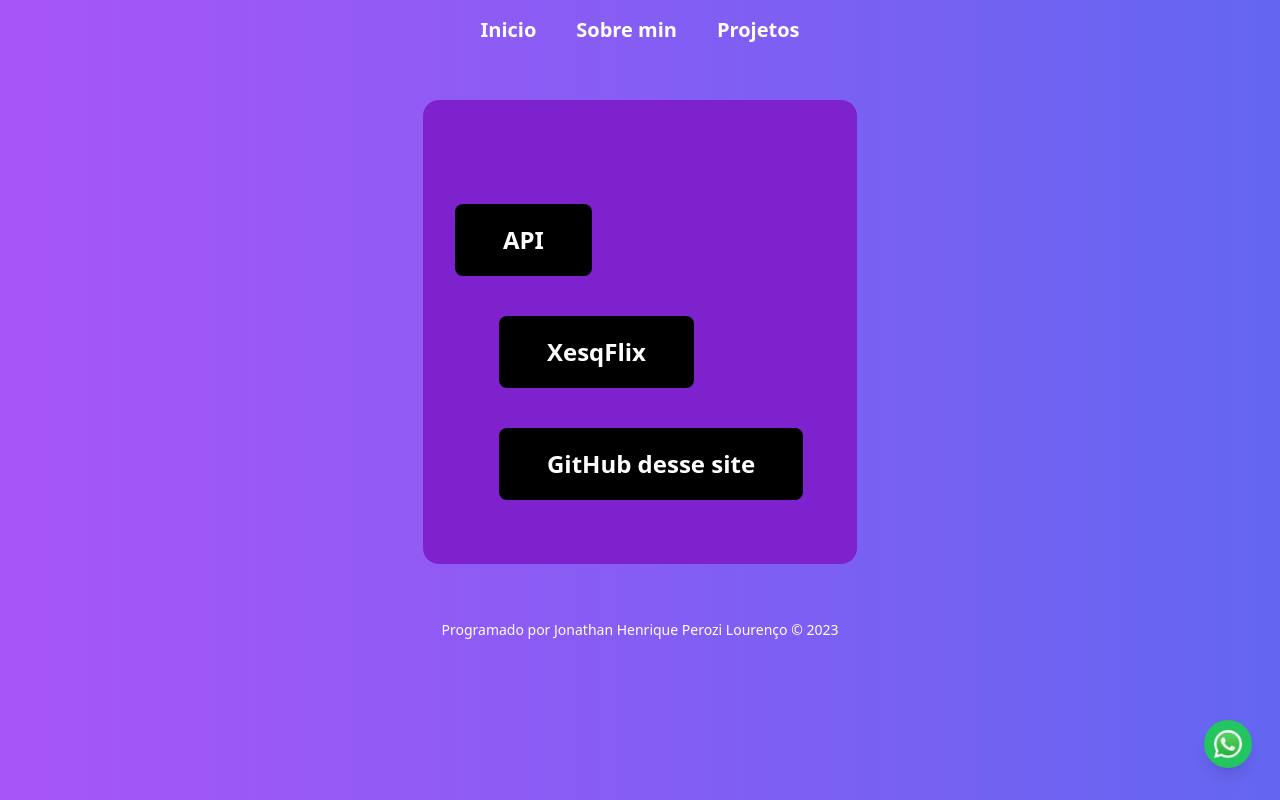
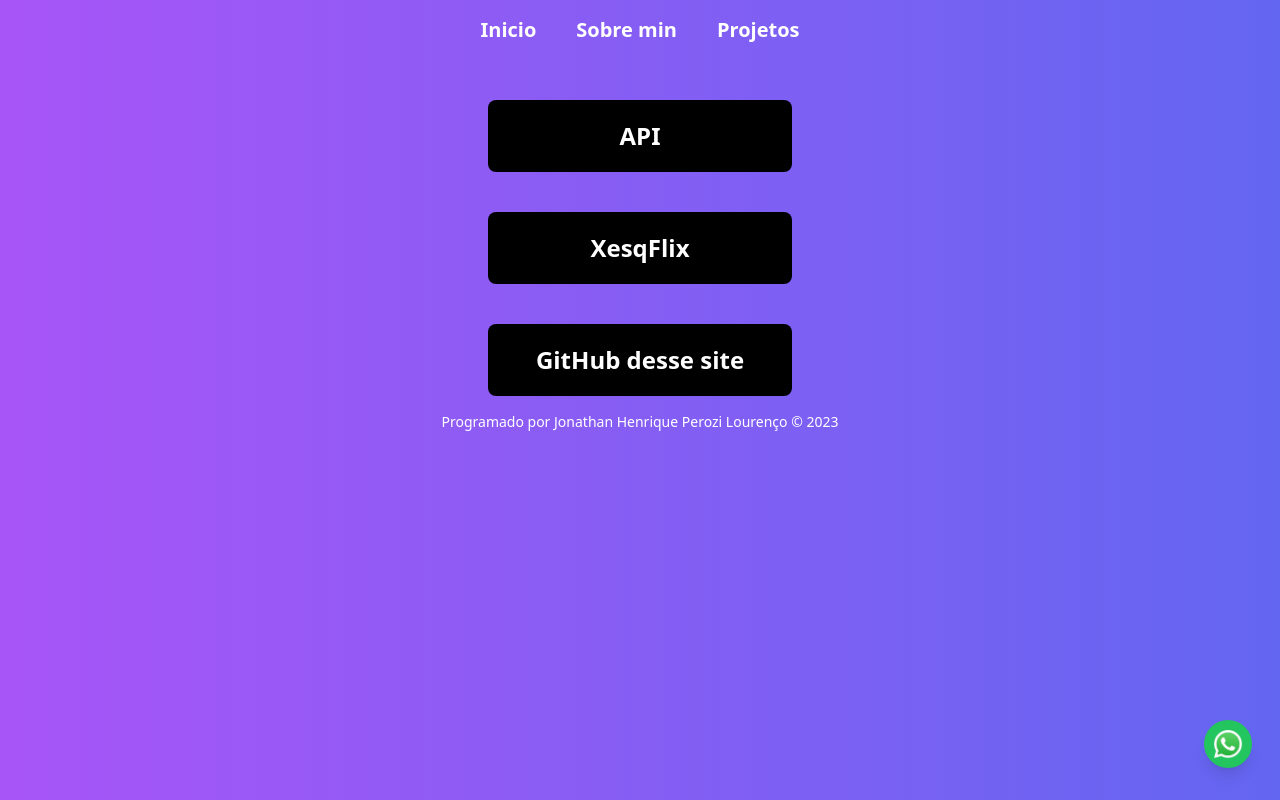
Before and after one commit to jhowk14/Meu_portifolio_em_nextjs, a Next.js app: page /projetos in a window 1280 px wide. Built offline with nearby package versions, Linux system fonts and the light colour scheme.

Commit message:
re-estilizando a page projetos

```diff
--- a/src/app/projetos/page.tsx
+++ b/src/app/projetos/page.tsx
@@ -4,17 +4,18 @@
     return (
         <div className="flex justify-center">
             <div className="flex justify-center">
-        <div className="flex flex-wrap justify-center md:justify-start md:space-x-11 py-16 text-gray-200 px-8 w-11/12 sm:w-10/12 md:w-8/12 lg:w-6/12 text-center bg-purple-700 rounded-2xl m-10">
-          <p className="mt-10 inline-block font-bold bg-black hover:bg-gray-700 text-white py-5 px-12 rounded-lg text-2xl">
+            <div className="grid grid-cols-1">
+              <p className="mt-10 justify-center flex font-bold bg-black hover:bg-gray-700 text-white py-5 px-12 rounded-lg text-2xl">
                 <Link href="/projetos/apirest">API</Link>
               </p>
-          <p className="mt-10 inline-block bg-black hover:bg-gray-700 text-white font-bold py-5 px-12 rounded-lg text-2xl">
+              <p className="mt-10 justify-center flex bg-black hover:bg-gray-700 text-white font-bold py-5 px-12 rounded-lg text-2xl">
                 <Link href="/projetos/xesqflix">XesqFlix</Link>
               </p>
-          <p className="mt-10 inline-block bg-black hover:bg-gray-700 text-white font-bold py-5 px-12 rounded-lg text-2xl">
+              <p className="mt-10 justify-center flex bg-black hover:bg-gray-700 text-white font-bold py-5 px-12 rounded-lg text-2xl">
                 <Link href="https://github.com/jhowk14/Meu_portifolio_em_nextjs">GitHub desse site</Link>
               </p>
             </div>
+
       </div>
         </div>
 
```
Lines whose indentation alone changed are shown as unchanged.
